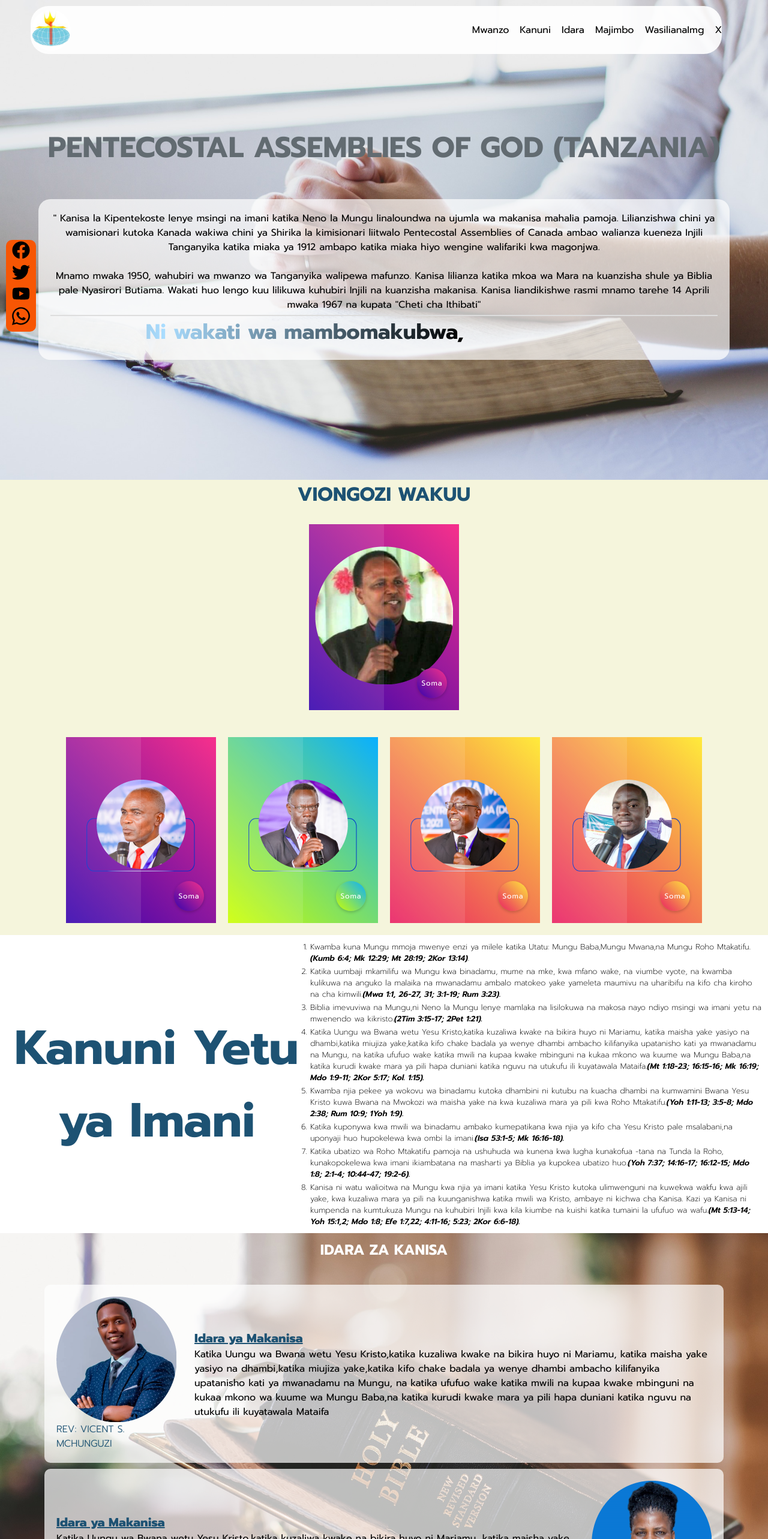
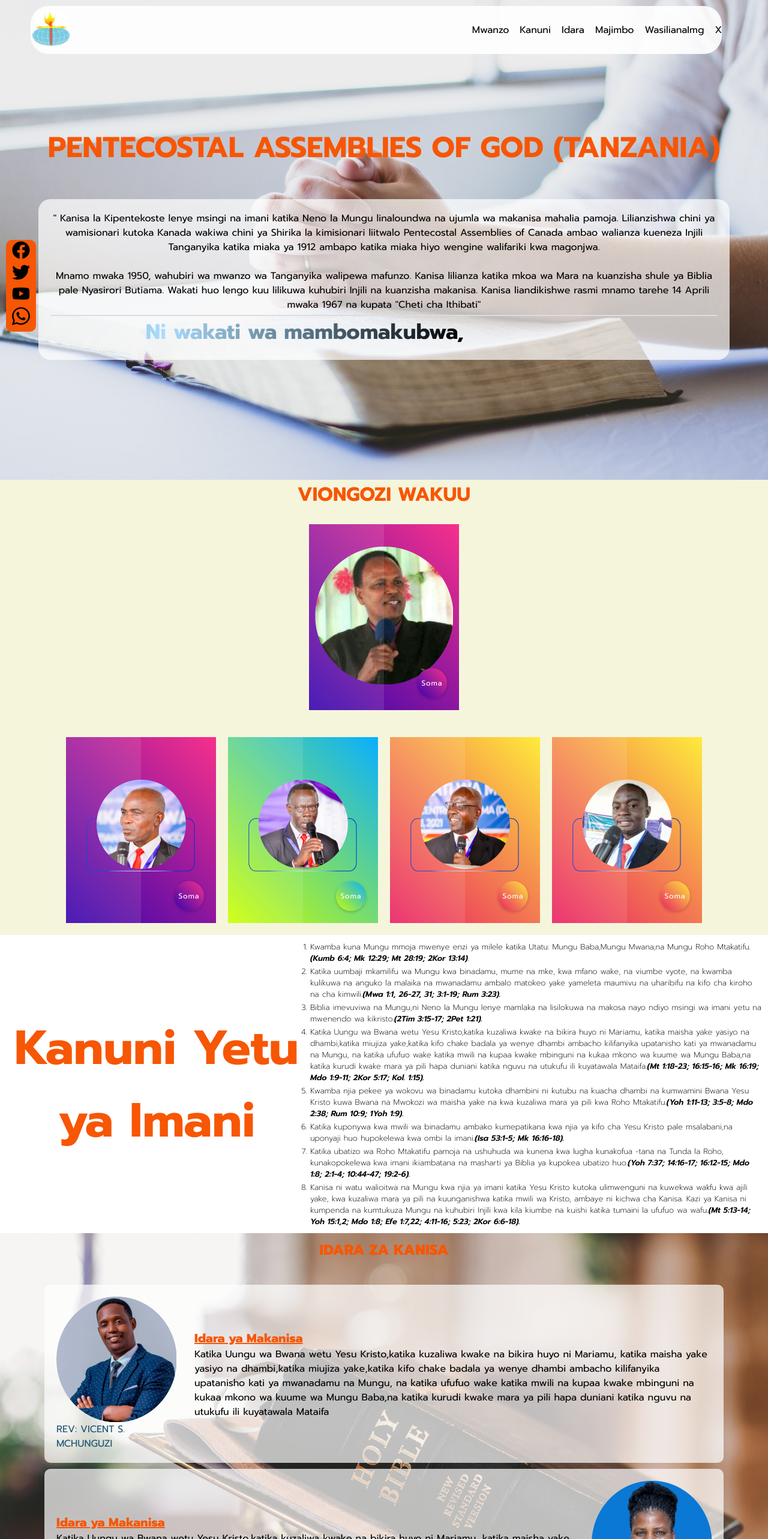
Before and after one commit to Aidan-bn/pagt, a React (Create React App) app: page / in a window 1280 px wide. Shown: the top 2566 px of the page at 60% size. Built offline with nearby package versions, Linux system fonts and the light colour scheme.

Commit message:
create events section

```diff
--- a/src/App.css
+++ b/src/App.css
@@ -10,6 +10,19 @@
   justify-content: center;
 }
 
+.color {
+  color: rgba(255,233,13,255);
+  color: #ffe90d;
+  color: rgb(126,204,224);
+  color: #7ecce0;
+  color: rgba(184,110,102,255);
+  color: #b86e66;
+  color: rgb(156,236,243);
+  color: #9cecf3;
+  color: #f75604;
+  color: rgba(247,86,4,255);
+}
+
 .landing {
   display: flex;
   flex-direction: column;
@@ -20,7 +33,7 @@
 .landing h1{
   padding: 10px;
   font-size: 30px;
-  color: #626b71;
+  color: rgba(247, 86, 4, 255);
   font-weight: 700;
   text-align: center;
 }
--- a/src/history.css
+++ b/src/history.css
@@ -18,7 +18,7 @@
 }
 
 .li-history h1{
-    color: #1d5273;
+    color: rgba(247, 86, 4, 255);
 }
 
 .li-slogan{
@@ -33,7 +33,7 @@
 }
 
 .li-slogan h6 {
-    color: #1d5273;
+    color: rgba(247, 86, 4, 255);
     font-size: 30px;
 }
 
--- a/src/idara.css
+++ b/src/idara.css
@@ -11,7 +11,8 @@
 }
 
 .idara h2 {
-    color: #fff;
+    color: rgba(247, 86, 4, 255);
+    font-weight: 800;
     text-transform: uppercase;
     margin-top: 10px;
 }
@@ -45,7 +46,7 @@
     font-weight: 800;
     text-decoration: underline;
     font-style: normal;
-    color: #1d5273;
+    color: rgba(247, 86, 4, 255);
 }
 
 figure {
@@ -55,7 +56,7 @@
     justify-content: center;
     color: #1d5273;
     font-size: 12;
-    font-weight: 300;
+    font-weight: 400;
 }
 
 @media screen and (max-width: 600px) {
--- a/src/kanuni.css
+++ b/src/kanuni.css
@@ -10,7 +10,7 @@
     width: 40vw;
     font-size: 40px;
     text-align: center;
-    color: #1d5273;
+    color: rgba(247, 86, 4, 255);
 }
 
 .right {
--- a/src/second.css
+++ b/src/second.css
@@ -10,7 +10,7 @@
 }
 
 .second h1 {
-    color: #1d5273;
+    color: rgba(247, 86, 4, 255);
 }
 
 .top {
```
Also changed, not shown: src/Events.js (added), src/events.css (added).
